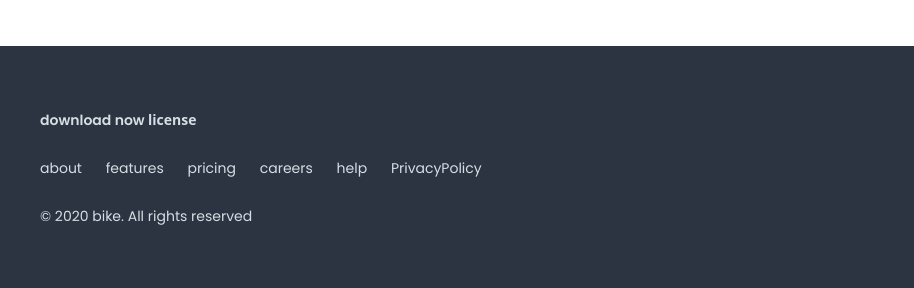
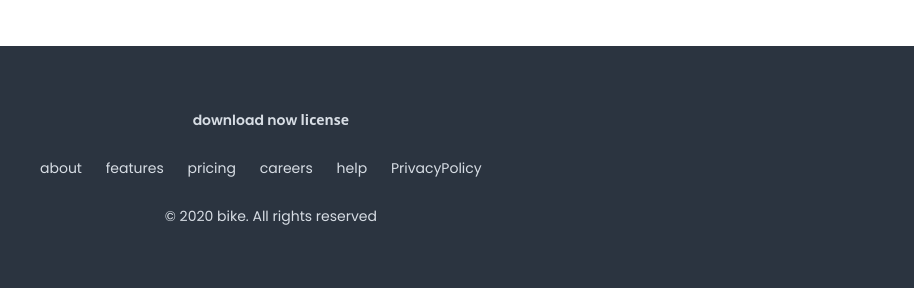
Before and after one commit to mdfoyezkhan/biker-zone, a plain HTML site: page index.html in a window 1280 px wide. Shown: the part 3343-3631 px from the top of the page, 0-914 px from the left. Drawn offline with nearby package versions, Linux system fonts and the light colour scheme.

Commit message:
more change in footer section

```diff
--- a/index.html
+++ b/index.html
@@ -357,9 +357,9 @@
       </main>
       <!-- -------------------footer start here--------------- -->
       <footer class="footer bg-neutral text-neutral-content px-10 py-16">
-        <aside>
-         <h4 class="font-semibold">download now <span class="font-sans">license</span></h4>
-         <div class="my-5">
+        <aside class="text-center sm:">
+         <h4 class="font-semibold mx-auto">download now <span class="font-sans">license</span></h4>
+         <div class="my-5 ">
             <a class="mr-5" href="">about</a>
             <a class="mr-5" href="">features</a>
             <a class="mr-5" href="">pricing</a>
@@ -367,7 +367,7 @@
             <a class="mr-5" href="">help</a>
             <a class="mr-5" href="">PrivacyPolicy</a>
          </div>
-          <p>© 2020 bike. All rights reserved</p>
+          <p class="mx-auto">© 2020 bike. All rights reserved</p>
         </aside>
         <nav class="w-60 mx-auto text-center">
           <h6 class="capitalize font-semibold mx-auto">get the app</h6>
```
